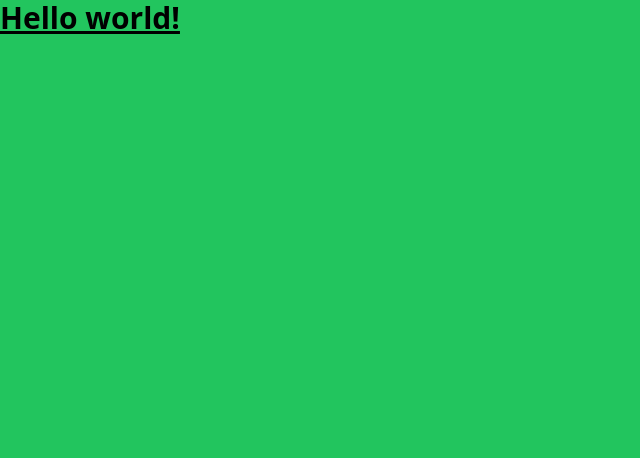
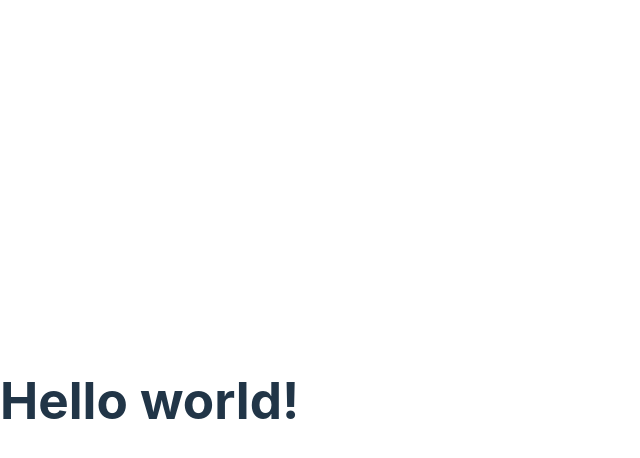
Before and after one commit to Raghav-45/Sickify, a React (Vite) app: page / in a window 1280 px wide. Shown: the top 458 px of the page, without its empty margins (0-640 px from the left). Built offline with nearby package versions, Linux system fonts and the light colour scheme.

Commit message:
Update index.css

```diff
--- a/src/index.css
+++ b/src/index.css
@@ -1,32 +1,8 @@
-@tailwind base;
+/* @tailwind base;
 @tailwind components;
-@tailwind utilities;
+@tailwind utilities; */
 
-/* html {
-  height: -webkit-fill-avaliable;
-}
-
-body {
-  height: -webkit-fill-avaliable;
-} */
-
-html {
-  width: 100%;
-  height: 100%;
-  display: table;
-}
-
-body {
-  width: 100%;
-  display: table-cell;
-}
-
-html, body {
-  margin: 0;
-  padding: 0;
-}
-
-/* :root {
+:root {
   font-family: Inter, Avenir, Helvetica, Arial, sans-serif;
   font-size: 16px;
   line-height: 24px;
@@ -95,4 +71,4 @@ button:focus-visible {
   button {
     background-color: #f9f9f9;
   }
-} */
+}
```
